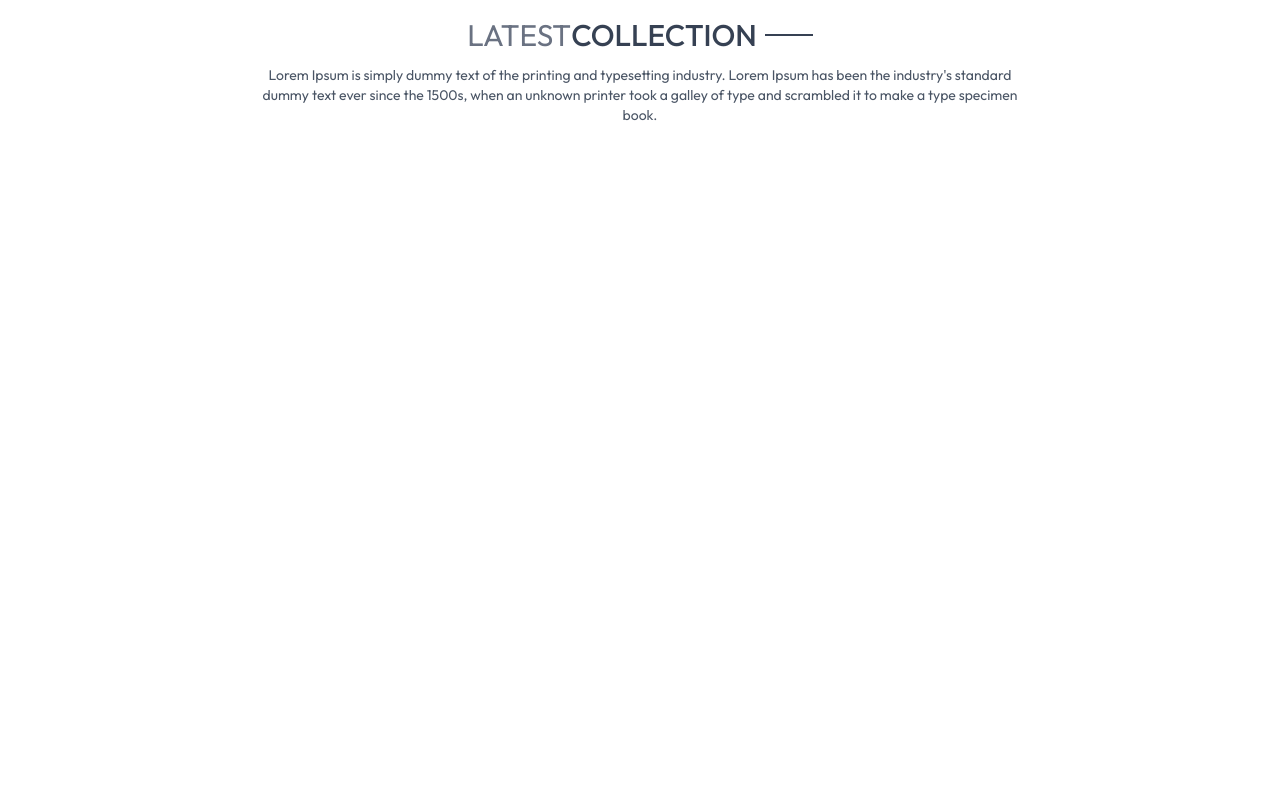
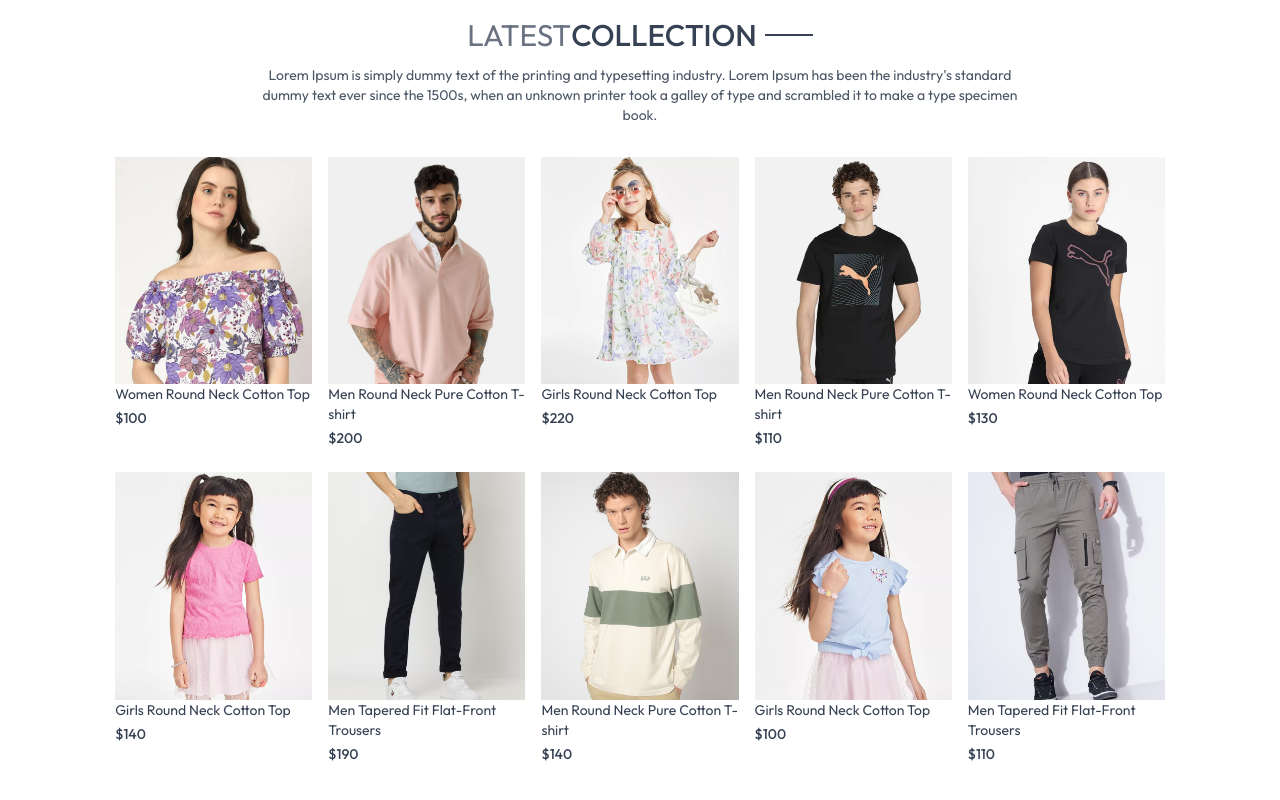
Before and after one commit to maryamfad/React-Ecommerce-App, a React (Vite) app: page / in a window 1280 px wide. Shown: the part 634-1434 px from the top of the page. Before the commit the page ends 831 px from the top, so only its background shows below. Built offline with nearby package versions, Linux system fonts and the light colour scheme.

Commit message:
create productItem component

```diff
--- a/src/components/LatestCollection.jsx
+++ b/src/components/LatestCollection.jsx
@@ -1,6 +1,7 @@
 import React, { useContext, useEffect, useState } from "react";
 import { ShopContext } from "../context/ShopContext";
 import Title from "./Title";
+import ProductItem from "./ProductItem";
 
 const LatestCollection = () => {
 	const { products } = useContext(ShopContext);
@@ -9,6 +10,7 @@ const LatestCollection = () => {
 	useEffect(() => {
 		setLatestProducts(products.slice(0, 10));
 	}, []);
+
 	return (
 		<div className="my-10">
 			<div className="text-center py-8 text-3xl">
@@ -21,6 +23,18 @@ const LatestCollection = () => {
 					type specimen book.
 				</p>
 			</div>
+			{/* Renderin Products */}
+			<div className="grid grid-cols-2 sm:grid-cols-3 md:grid-cols-4 lg:grid-cols-5 gap-4 gap-y-6">
+				{latestProducts?.map((item, index) => (
+					<ProductItem
+						key={index}
+						id={item._id}
+						image={item.image}
+						name={item.name}
+						price={item.price}
+					/>
+				))}
+			</div>
 		</div>
 	);
 };
--- /dev/null
+++ b/src/components/ProductItem.jsx
@@ -0,0 +1,25 @@
+import React, { useContext } from "react";
+import { ShopContext } from "../context/ShopContext";
+import { Link } from "react-router-dom";
+
+const ProductItem = ({ id, image, name, price }) => {
+	const { currency } = useContext(ShopContext);
+	return (
+		<Link className="text-gray-700 cursor-pointer" to={`/product/${id}`}>
+			<div className="overflow-hidden">
+				<img
+					className="hover:scale-110 transition ease-in-out"
+					src={image[0]}
+					alt="product image"
+				/>
+			</div>
+			<p className="'pt-3 pb-1 text-sm">{name}</p>
+			<p className="text-sm font-medium">
+				{currency}
+				{price}
+			</p>
+		</Link>
+	);
+};
+
+export default ProductItem;
```
